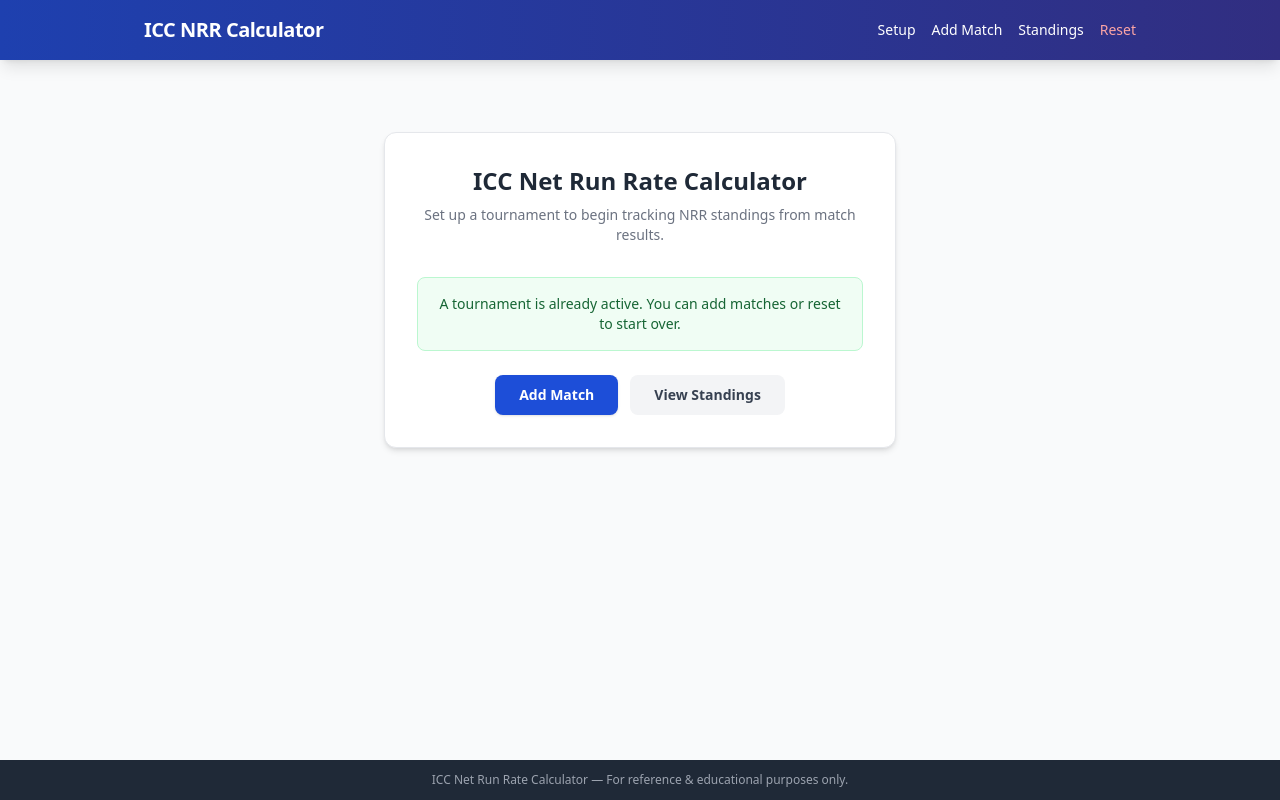
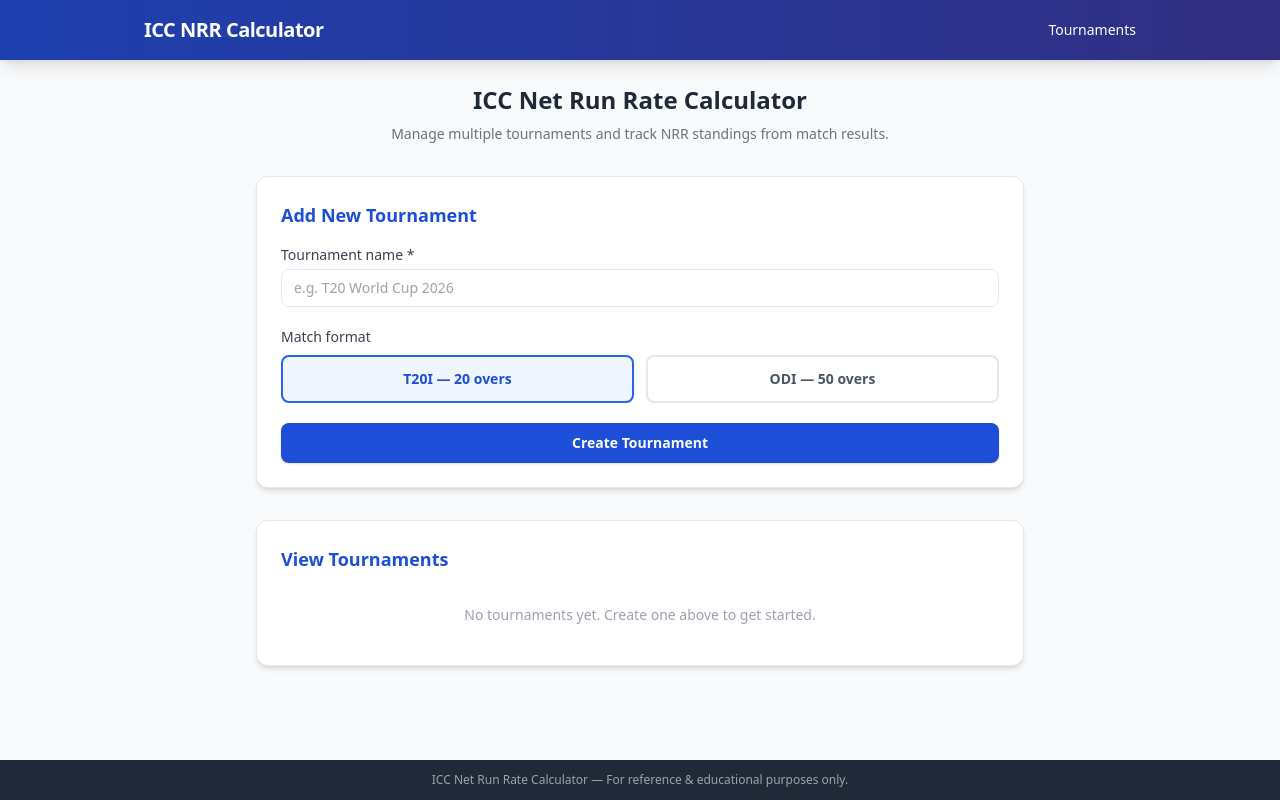
Before and after one commit to SaliniJha/Net-Run-Rate-Calculator, a Flask app: page / in a window 1280 px wide. Run offline with Flask 3, Linux system fonts and the light colour scheme; some libraries are stand-ins or nearby versions.

Commit message:
feat:Created Database and added Database Connection

```diff
--- a/app.py
+++ b/app.py
@@ -1,175 +1,133 @@
 # -*- coding: utf-8 -*-
 """
-ICC Tournament NRR Calculator — Flask Web App
+ICC Tournament NRR Calculator — Flask Web App (multi-tournament + PostgreSQL)
 
-A simple web interface for calculating ICC Net Run Rate standings
-from match results entered through a browser form.
+Supports managing several tournaments at once, each with its own matches and
+NRR standings. Data is persisted to a PostgreSQL database (e.g. Neon).
 """
 
 import os
+import json
 import uuid
-import json
+from datetime import datetime
+
+from dotenv import load_dotenv
 from flask import (
     Flask, render_template, request, redirect, url_for, flash, session
 )
+from sqlalchemy import (
+    create_engine, Column, Integer, Float, String, Boolean, DateTime,
+    ForeignKey, orm
+)
+from sqlalchemy.orm import declarative_base, sessionmaker
+
 from nrr_cal import TournamentNRRCalculator
+
+# ------------------------------------------------------------------
+# Config / DB setup
+# ------------------------------------------------------------------
+
+load_dotenv()
 
 app = Flask(__name__)
 app.secret_key = os.environ.get("SECRET_KEY", uuid.uuid4().hex)
 
-# In-memory store keyed by session id so each visitor gets their own tournament.
-# Each session holds {"quota": float, "matches": [ {match record}, ... ]}.
-_sessions: dict[str, dict] = {}
+DATABASE_URL = os.environ.get("DATABASE_URL", "")
+engine = create_engine(DATABASE_URL, pool_pre_ping=True)
+SessionLocal = sessionmaker(bind=engine)
+Base = declarative_base()
 
 
-def _ensure_session() -> str:
-    if "sid" not in session:
-        session["sid"] = uuid.uuid4().hex
-    sid = session["sid"]
-    if sid not in _sessions:
-        _sessions[sid] = {"quota": 20.0, "matches": []}
-    return sid
+class Tournament(Base):
+    __tablename__ = "tournaments"
+
+    id = Column(Integer, primary_key=True)
+    name = Column(String(200), nullable=False)
+    format_quota = Column(Float, nullable=False, default=20.0)
+    created_at = Column(DateTime, nullable=False, default=datetime.utcnow)
+
+    matches = orm.relationship(
+        "Match", back_populates="tournament",
+        cascade="all, delete-orphan", order_by="Match.id",
+    )
 
 
-def _get_session_data() -> dict | None:
-    sid = session.get("sid")
-    if sid and sid in _sessions:
-        return _sessions[sid]
-    return None
+class Match(Base):
+    __tablename__ = "matches"
+
+    id = Column(Integer, primary_key=True)
+    tournament_id = Column(Integer, ForeignKey("tournaments.id"), nullable=False)
+
+    team1 = Column(String(200), nullable=False)
+    team2 = Column(String(200), nullable=False)
+    team1_runs = Column(Integer, nullable=False)
+    team1_overs = Column(Float, nullable=False)
+    team1_bowled_out = Column(Boolean, nullable=False, default=False)
+    team2_runs = Column(Integer, nullable=False)
+    team2_overs = Column(Float, nullable=False)
+    team2_bowled_out = Column(Boolean, nullable=False, default=False)
+    is_dls = Column(Boolean, nullable=False, default=False)
+    team2_dls_allocated_overs = Column(Float, nullable=False, default=0.0)
+    team2_dls_par_score = Column(Integer, nullable=False, default=0)
+    created_at = Column(DateTime, nullable=False, default=datetime.utcnow)
+
+    tournament = orm.relationship("Tournament", back_populates="matches")
 
 
-def _build_engine(data: dict) -> TournamentNRRCalculator:
-    """Rebuild a fresh engine from stored match records and replay them."""
-    engine = TournamentNRRCalculator(format_quota=data["quota"])
-    for m in data["matches"]:
-        engine.log_match(
-            team1=m["team1"], team2=m["team2"],
-            team1_runs=m["team1_runs"], team1_overs=m["team1_overs"],
-            team1_bowled_out=m["team1_bowled_out"],
-            team2_runs=m["team2_runs"], team2_overs=m["team2_overs"],
-            team2_bowled_out=m["team2_bowled_out"],
-            is_dls=m["is_dls"],
-            team2_dls_allocated_overs=m["team2_dls_allocated_overs"],
-            team2_dls_par_score=m["team2_dls_par_score"],
-        )
-    return engine
+Base.metadata.create_all(engine)
 
 
 # ------------------------------------------------------------------
-# Routes
+# Helpers
 # ------------------------------------------------------------------
 
-@app.route("/", methods=["GET", "POST"])
-def index():
-    _ensure_session()
-    data = _get_session_data()
-
-    if request.method == "POST":
-        quota_raw = request.form.get("format_quota", "20").strip()
-        try:
-            quota = float(quota_raw)
-            if quota not in (20.0, 50.0):
-                raise ValueError
-        except ValueError:
-            flash("Format quota must be 20 (T20I) or 50 (ODI).", "error")
-            return redirect(url_for("index"))
-
-        data["quota"] = quota
-        flash(f"Tournament started — {int(quota)}-over format.", "success")
-        return redirect(url_for("standings"))
-
-    return render_template("index.html", has_tournament=bool(data["matches"]) or data["quota"] is not None)
+def _get_session():
+    return SessionLocal()
 
 
-@app.route("/add-match", methods=["GET", "POST"])
-def add_match():
-    _ensure_session()
-    data = _get_session_data()
-
-    if request.method == "POST":
-        # ---- Collect & validate ----------------------------------
-        parsed, errors = _parse_match_form(data["quota"])
-
-        if errors:
-            for e in errors:
-                flash(e, "error")
-            return redirect(url_for("add_match"))
-
-        data["matches"].append(parsed)
-        flash(f"Match logged: {parsed['team1']} vs {parsed['team2']}", "success")
-        return redirect(url_for("standings"))
-
-    engine = _build_engine(data)
-    return render_template("add_match.html", engine=engine)
+def _build_engine(tournament: Tournament) -> TournamentNRRCalculator:
+    """Build an NRR engine and replay all of a tournament's matches."""
+    calc = TournamentNRRCalculator(format_quota=tournament.format_quota)
+    for m in tournament.matches:
+        calc.log_match(
+            team1=m.team1, team2=m.team2,
+            team1_runs=m.team1_runs, team1_overs=m.team1_overs,
+            team1_bowled_out=m.team1_bowled_out,
+            team2_runs=m.team2_runs, team2_overs=m.team2_overs,
+            team2_bowled_out=m.team2_bowled_out,
+            is_dls=m.is_dls,
+            team2_dls_allocated_overs=m.team2_dls_allocated_overs,
+            team2_dls_par_score=m.team2_dls_par_score,
+        )
+    return calc
 
 
-@app.route("/edit/<int:match_index>", methods=["GET", "POST"])
-def edit_match(match_index):
-    _ensure_session()
-    data = _get_session_data()
-
-    if match_index < 0 or match_index >= len(data["matches"]):
-        flash("Match not found.", "error")
-        return redirect(url_for("standings"))
-
-    if request.method == "POST":
-        parsed, errors = _parse_match_form(data["quota"])
-
-        if errors:
-            for e in errors:
-                flash(e, "error")
-            return redirect(url_for("edit_match", match_index=match_index))
-
-        data["matches"][match_index] = parsed
-        flash(f"Match updated: {parsed['team1']} vs {parsed['team2']}", "success")
-        return redirect(url_for("standings"))
-
-    engine = _build_engine(data)
-    record = data["matches"][match_index]
-    return render_template(
-        "edit_match.html",
-        engine=engine,
-        match_json=json.dumps(record),
-        match_index=match_index,
-    )
+def _match_to_record(m: Match) -> dict:
+    return {
+        "team1": m.team1, "team2": m.team2,
+        "team1_runs": m.team1_runs, "team1_overs": m.team1_overs,
+        "team1_bowled_out": m.team1_bowled_out,
+        "team2_runs": m.team2_runs, "team2_overs": m.team2_overs,
+        "team2_bowled_out": m.team2_bowled_out,
+        "is_dls": m.is_dls,
+        "team2_dls_allocated_overs": m.team2_dls_allocated_overs,
+        "team2_dls_par_score": m.team2_dls_par_score,
+    }
 
 
-@app.route("/standings")
-def standings():
-    _ensure_session()
-    data = _get_session_data()
-    engine = _build_engine(data)
-    table = engine.calculate_table()
-    return render_template(
-        "standings.html",
-        table=table,
-        matches=data["matches"],
-        format_quota=int(data["quota"]),
-    )
+def _apply_record_to_match(record: dict, m: Match) -> None:
+    m.team1 = record["team1"]
+    m.team2 = record["team2"]
+    m.team1_runs = record["team1_runs"]
+    m.team1_overs = record["team1_overs"]
+    m.team1_bowled_out = record["team1_bowled_out"]
+    m.team2_runs = record["team2_runs"]
+    m.team2_overs = record["team2_overs"]
+    m.team2_bowled_out = record["team2_bowled_out"]
+    m.is_dls = record["is_dls"]
+    m.team2_dls_allocated_overs = record["team2_dls_allocated_overs"]
+    m.team2_dls_par_score = record["team2_dls_par_score"]
 
-
-@app.route("/standings/json")
-def standings_json():
-    """Return standings as JSON for fetch()-based refresh."""
-    _ensure_session()
-    data = _get_session_data()
-    engine = _build_engine(data)
-    return {"table": engine.calculate_table()}, 200
-
-
-@app.route("/reset", methods=["POST"])
-def reset():
-    _ensure_session()
-    sid = session.get("sid")
-    if sid and sid in _sessions:
-        _sessions[sid] = {"quota": 20.0, "matches": []}
-    flash("Tournament has been reset.", "success")
-    return redirect(url_for("index"))
-
-
-# ------------------------------------------------------------------
-# Form parsing / validation helpers
-# ------------------------------------------------------------------
 
 def _parse_match_form(quota: float) -> tuple[dict, list[str]]:
     """Validate form data and return (match_record, errors)."""
@@ -241,6 +199,173 @@ def _parse_match_form(quota: float) -> tuple[dict, list[str]]:
     return record, errors
 
 
+def _get_tournament(db, tournament_id: int) -> Tournament | None:
+    return db.get(Tournament, tournament_id)
+
+
+# ------------------------------------------------------------------
+# Routes
+# ------------------------------------------------------------------
+
+@app.route("/", methods=["GET", "POST"])
+def index():
+    """Setup / home page: list tournaments and create new ones."""
+    db = _get_session()
+    tournaments = db.query(Tournament).order_by(Tournament.created_at.desc()).all()
+    rendered = render_template("index.html", tournaments=tournaments)
+    db.close()
+    return rendered
+
+
+@app.route("/tournament/new", methods=["POST"])
+def create_tournament():
+    name = request.form.get("name", "").strip()
+    quota_raw = request.form.get("format_quota", "20").strip()
+    try:
+        quota = float(quota_raw)
+        if quota not in (20.0, 50.0):
+            raise ValueError
+    except ValueError:
+        flash("Format quota must be 20 (T20I) or 50 (ODI).", "error")
+        return redirect(url_for("index"))
+
+    if not name:
+        flash("Tournament name is required.", "error")
+        return redirect(url_for("index"))
+
+    db = _get_session()
+    tournament = Tournament(name=name, format_quota=quota)
+    db.add(tournament)
+    db.commit()
+    db.refresh(tournament)
+    db.close()
+
+    flash(f"Tournament '{name}' created.", "success")
+    return redirect(url_for("add_match", tournament_id=tournament.id))
+
+
+@app.route("/tournament/<int:tournament_id>")
+def standings(tournament_id):
+    db = _get_session()
+    tournament = _get_tournament(db, tournament_id)
+    if tournament is None:
+        db.close()
+        flash("Tournament not found.", "error")
+        return redirect(url_for("index"))
+
+    engine = _build_engine(tournament)
+    table = engine.calculate_table()
+    db.close()
+    return render_template(
+        "standings.html",
+        tournament=tournament,
+        table=table,
+        format_quota=int(tournament.format_quota),
+    )
+
+
+@app.route("/tournament/<int:tournament_id>/matches")
+def tournament_matches(tournament_id):
+    """List a tournament's matches (to edit their details)."""
+    db = _get_session()
+    tournament = _get_tournament(db, tournament_id)
+    if tournament is None:
+        db.close()
+        flash("Tournament not found.", "error")
+        return redirect(url_for("index"))
+    matches = tournament.matches
+    rendered = render_template(
+        "tournament_matches.html",
+        tournament=tournament,
+        matches=matches,
+    )
+    db.close()
+    return rendered
+
+
+@app.route("/tournament/<int:tournament_id>/add-match", methods=["GET", "POST"])
+def add_match(tournament_id):
+    db = _get_session()
+    tournament = _get_tournament(db, tournament_id)
+    if tournament is None:
+        db.close()
+        flash("Tournament not found.", "error")
+        return redirect(url_for("index"))
+
+    if request.method == "POST":
+        record, errors = _parse_match_form(tournament.format_quota)
+        if errors:
+            db.close()
+            for e in errors:
+                flash(e, "error")
+            return redirect(url_for("add_match", tournament_id=tournament_id))
+
+        m = Match(tournament_id=tournament.id)
+        _apply_record_to_match(record, m)
+        db.add(m)
+        db.commit()
+        db.close()
+        flash(f"Match logged: {record['team1']} vs {record['team2']}", "success")
+        return redirect(url_for("standings", tournament_id=tournament_id))
+
+    db.close()
+    return render_template("add_match.html", tournament=tournament)
+
+
+@app.route("/tournament/<int:tournament_id>/edit-match/<int:match_id>", methods=["GET", "POST"])
+def edit_match(tournament_id, match_id):
+    db = _get_session()
+    tournament = _get_tournament(db, tournament_id)
+    if tournament is None:
+        db.close()
+        flash("Tournament not found.", "error")
+        return redirect(url_for("index"))
+
+    m = db.get(Match, match_id)
+    if m is None or m.tournament_id != tournament_id:
+        db.close()
+        flash("Match not found.", "error")
+        return redirect(url_for("tournament_matches", tournament_id=tournament_id))
+
+    if request.method == "POST":
+        record, errors = _parse_match_form(tournament.format_quota)
+        if errors:
+            db.close()
+            for e in errors:
+                flash(e, "error")
+            return redirect(url_for("edit_match", tournament_id=tournament_id, match_id=match_id))
+
+        _apply_record_to_match(record, m)
+        db.commit()
+        db.close()
+        flash(f"Match updated: {record['team1']} vs {record['team2']}", "success")
+        return redirect(url_for("standings", tournament_id=tournament_id))
+
+    record = _match_to_record(m)
+    db.close()
+    return render_template(
+        "edit_match.html",
+        tournament=tournament,
+        match_json=json.dumps(record),
+        match_id=match_id,
+    )
+
+
+@app.route("/tournament/<int:tournament_id>/delete", methods=["POST"])
+def delete_tournament(tournament_id):
+    db = _get_session()
+    tournament = _get_tournament(db, tournament_id)
+    if tournament is not None:
+        db.delete(tournament)
+        db.commit()
+        db.close()
+        flash(f"Tournament '{tournament.name}' deleted.", "success")
+    else:
+        db.close()
+        flash("Tournament not found.", "error")
+    return redirect(url_for("index"))
+
+
 # ------------------------------------------------------------------
 
 if __name__ == "__main__":
--- a/requirements.txt
+++ b/requirements.txt
@@ -1 +1,4 @@
 Flask>=3.0
+SQLAlchemy>=2.0
+psycopg2-binary>=2.9
+python-dotenv>=1.0
--- a/static/app.js
+++ b/static/app.js
@@ -5,6 +5,7 @@
 function setupForm() {
   return {
     form: {
+      name: '',
       format_quota: '20',
     },
   };
@@ -74,28 +75,3 @@ function matchForm(initial) {
     },
   };
 }
-
-function standingsView() {
-  return {
-    loading: false,
-    async refresh() {
-      this.loading = true;
-      try {
-        const resp = await fetch('/standings/json');
-        const data = await resp.json();
-        if (data.table && data.table.length > 0) {
-          this.renderTable(data.table);
-        } else {
-          window.location.reload();
-        }
-      } catch (e) {
-        window.location.reload();
-      } finally {
-        this.loading = false;
-      }
-    },
-    renderTable(table) {
-      window.location.reload();
-    },
-  };
-}
--- a/templates/add_match.html
+++ b/templates/add_match.html
@@ -4,7 +4,7 @@
 {% block content %}
   {% set match_json = 'null' %}
   {% set heading = 'Add Match' %}
-  {% set action_url = url_for('add_match') %}
+  {% set action_url = url_for('add_match', tournament_id=tournament.id) %}
   {% set submit_label = 'Add Match' %}
   {% include "_match_form.html" %}
 {% endblock %}
--- a/templates/base.html
+++ b/templates/base.html
@@ -17,16 +17,7 @@
         ICC NRR Calculator
       </a>
       <nav class="flex items-center gap-4 text-sm font-medium">
-        <a href="{{ url_for('index') }}" class="hover:text-blue-200 transition">Setup</a>
-        <a href="{{ url_for('add_match') }}" class="hover:text-blue-200 transition">Add Match</a>
-        <a href="{{ url_for('standings') }}" class="hover:text-blue-200 transition">Standings</a>
-        <form action="{{ url_for('reset') }}" method="post" class="inline"
-              x-data
-              @submit.prevent="
-                if (confirm('Reset entire tournament? This cannot be undone.')) $el.submit();
-              ">
-          <button type="submit" class="text-red-300 hover:text-red-100 transition">Reset</button>
-        </form>
+        <a href="{{ url_for('index') }}" class="hover:text-blue-200 transition">Tournaments</a>
       </nav>
     </div>
   </header>
--- a/templates/edit_match.html
+++ b/templates/edit_match.html
@@ -4,7 +4,7 @@
 {% block content %}
   {% set match_json = match_json|default('null') %}
   {% set heading = 'Edit Match' %}
-  {% set action_url = url_for('edit_match', match_index=match_index) %}
+  {% set action_url = url_for('edit_match', tournament_id=tournament.id, match_id=match_id) %}
   {% set submit_label = 'Save Changes' %}
   {% include "_match_form.html" %}
 {% endblock %}
--- a/templates/index.html
+++ b/templates/index.html
@@ -2,32 +2,26 @@
 {% block title %}Setup Tournament — ICC NRR Calculator{% endblock %}
 
 {% block content %}
-<div class="max-w-lg mx-auto mt-12" x-data="setupForm()">
-  <div class="bg-white rounded-xl shadow-md border border-gray-200 p-8 text-center">
+<div class="max-w-3xl mx-auto space-y-8">
+
+  <div class="text-center">
     <h1 class="text-2xl font-bold text-gray-800 mb-2">ICC Net Run Rate Calculator</h1>
-    <p class="text-gray-500 text-sm mb-8">
-      Set up a tournament to begin tracking NRR standings from match results.
+    <p class="text-gray-500 text-sm">
+      Manage multiple tournaments and track NRR standings from match results.
     </p>
-
-    {% if has_tournament %}
-      <!-- Tournament already active -->
-      <div class="bg-green-50 border border-green-200 rounded-lg p-4 mb-6 text-sm text-green-800">
-        A tournament is already active. You can add matches or reset to start over.
-      </div>
-      <div class="flex flex-col sm:flex-row items-center justify-center gap-3">
-        <a href="{{ url_for('add_match') }}"
-           class="bg-blue-700 hover:bg-blue-800 text-white font-semibold px-6 py-2.5 rounded-lg shadow transition text-sm w-full sm:w-auto text-center">
-          Add Match
-        </a>
-        <a href="{{ url_for('standings') }}"
-           class="bg-gray-100 hover:bg-gray-200 text-gray-700 font-semibold px-6 py-2.5 rounded-lg transition text-sm w-full sm:w-auto text-center">
-          View Standings
-        </a>
   </div>
 
-    {% else %}
-      <!-- First-time setup -->
-      <form method="post" action="{{ url_for('index') }}" class="space-y-6 text-left">
+  <!-- Add new tournament -->
+  <div class="bg-white rounded-xl shadow-md border border-gray-200 p-6">
+    <h2 class="text-lg font-semibold text-blue-700 mb-4">Add New Tournament</h2>
+    <form method="post" action="{{ url_for('create_tournament') }}" x-data="setupForm()" class="space-y-5">
+      <div>
+        <label class="block text-sm font-medium text-gray-700 mb-1">Tournament name *</label>
+        <input name="name" type="text" required
+               class="w-full border rounded-lg px-3 py-2 text-sm focus:ring-2 focus:ring-blue-500 focus:border-blue-500"
+               x-model="form.name"
+               placeholder="e.g. T20 World Cup 2026">
+      </div>
       <div>
         <label class="block text-sm font-medium text-gray-700 mb-2">Match format</label>
         <div class="grid grid-cols-2 gap-3">
@@ -48,10 +42,49 @@
       </div>
       <button type="submit"
               class="w-full bg-blue-700 hover:bg-blue-800 text-white font-semibold py-2.5 rounded-lg shadow transition text-sm">
-          Start Tournament
+        Create Tournament
       </button>
     </form>
+  </div>
+
+  <!-- Existing tournaments -->
+  <div class="bg-white rounded-xl shadow-md border border-gray-200 p-6">
+    <h2 class="text-lg font-semibold text-blue-700 mb-4">View Tournaments</h2>
+
+    {% if tournaments %}
+    <div class="space-y-3">
+      {% for t in tournaments %}
+      <div class="flex flex-col sm:flex-row sm:items-center justify-between gap-3 border border-gray-100 rounded-lg p-4 bg-gray-50 hover:bg-blue-50/40 transition">
+        <div class="min-w-0">
+          <p class="font-semibold text-gray-800 truncate">{{ t.name }}</p>
+          <p class="text-xs text-gray-500">
+            {{ t.format_quota|int }}-over format &middot; {{ t.matches|length }} match{{ 'es' if t.matches|length != 1 }}
+          </p>
+        </div>
+        <div class="flex items-center gap-2 shrink-0">
+          <a href="{{ url_for('standings', tournament_id=t.id) }}"
+             class="bg-blue-700 hover:bg-blue-800 text-white text-xs font-semibold px-3 py-1.5 rounded-lg transition">
+            View Standings
+          </a>
+          <a href="{{ url_for('tournament_matches', tournament_id=t.id) }}"
+             class="bg-amber-100 hover:bg-amber-200 text-amber-700 text-xs font-semibold px-3 py-1.5 rounded-lg transition">
+            Edit Matches
+          </a>
+          <form action="{{ url_for('delete_tournament', tournament_id=t.id) }}" method="post" class="inline"
+                x-data
+                @submit.prevent="if (confirm('Delete this entire tournament and all its matches?')) $el.submit();">
+            <button type="submit" class="text-red-500 hover:text-red-700 text-xs font-semibold px-2 py-1.5 rounded-lg hover:bg-red-50 transition">
+              Delete
+            </button>
+          </form>
+        </div>
+      </div>
+      {% endfor %}
+    </div>
+    {% else %}
+    <p class="text-gray-400 text-sm py-4 text-center">No tournaments yet. Create one above to get started.</p>
     {% endif %}
   </div>
+
 </div>
 {% endblock %}
```
Also changed, not shown: templates/_match_form.html (+8 -5 lines), templates/standings.html (+19 -38 lines), templates/tournament_matches.html (added, +72 -0 lines), 1 other file. Lines whose indentation alone changed are shown as unchanged.
